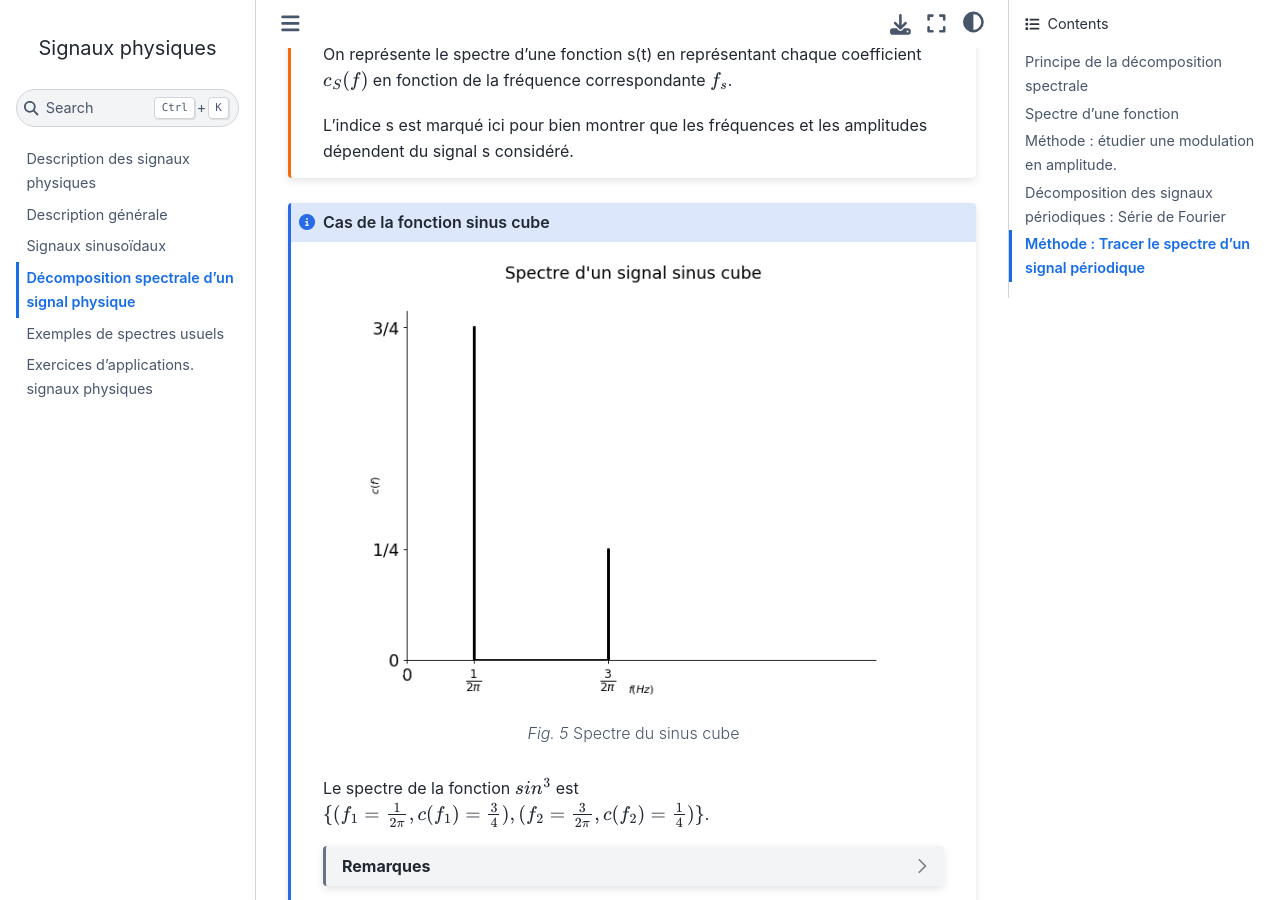
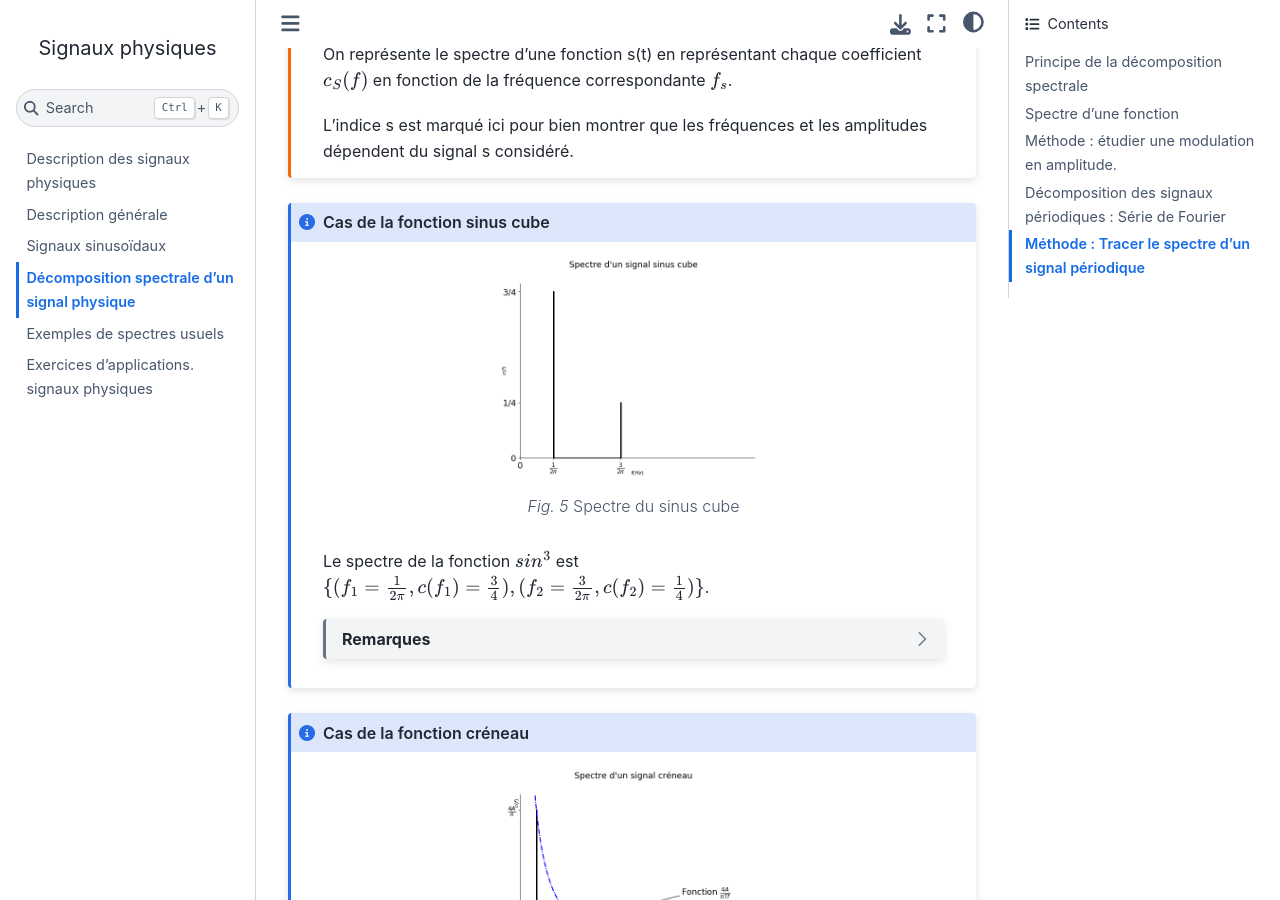
Before and after one commit to pcsi3physiquestan/signaux_sources, a Jupyter Book: the page built from notebook/decomposition.md, in a window 1280 px wide and 900 px high, scrolled down 1558 px. Built offline with Jupyter Book 1.0.4 settings and Sphinx 7.4.7 and the Sphinx Book theme 1.1.4, drawn with Linux system fonts in a browser that asks for light colours.

Commit message:
Mise à jour des sources

`````diff
--- a/notebook/decomposition.md
+++ b/notebook/decomposition.md
@@ -85,6 +85,7 @@ L'indice s est marqué ici pour bien montrer que les fréquences et les amplitud
 ```{figure} ./images/spectre_sinus_cube.png
 :name: sinus_cube
 :align: center
+:width: 50%
 Spectre du sinus cube
 ```
 Le spectre de la fonction $sin^3$ est $\{(f_1 = \frac{1}{2\pi}, c(f_1) =\frac{3}{4}),(f_2 = \frac{3}{2\pi}, c(f_2) =\frac{1}{4})\}$.
@@ -100,6 +101,7 @@ Le spectre de la fonction $sin^3$ est $\{(f_1 = \frac{1}{2\pi}, c(f_1) =\frac{3}
 ```{figure} ./images/spectre_creneau.png
 :name: spectre_creneau
 :align: center
+:width: 50%
 Spectre d'un créneau
 ```
 Le spectre de la fonction créneau $s(t) = \begin{cases} A \textrm{ si }x \in [0;T/2]\\ -A  \textrm{ si }x \in [T/2;T]\end{cases}$ fait correspondre aux fréquences $\frac{2n+1}{T}$ l'amplitude $\frac{4A}{\pi(2n+1)}$ avec $n \in \mathbb{N}$.
@@ -155,6 +157,7 @@ Le signal lent de fréquence $f_2$ est appelé __signal modulant__ et le signal
 ```{figure} ./images/temporelle_module.png
 :name: modulation
 :align: center
+:width: 50%
 Modulation d'amplitude
 ```
 >__3.__
@@ -169,6 +172,7 @@ $$
 ```{figure} ./images/spectre_module.png
 :name: spectre_mod
 :align: center
+:width: 50%
 Spectre du signal modulé
 ```
 ````
@@ -242,6 +246,7 @@ $$
 ```{figure} ./images/spectre_triangle_freq.png
 :name: triangle_freq
 :align: center
+:width: 50%
 Fréquences du signal
 ```
 
@@ -254,6 +259,7 @@ On trace alors la fonction $c(f)$ et on trace des traits représentant les ampli
 ```{figure} ./images/spectre_triangle.png
 :name: triangle_freq_2
 :align: center
+:width: 50%
 Fréquences du signal
 ```
 ````
`````
Also changed, not shown: notebook/ex_app.md (+2 -0 lines).
